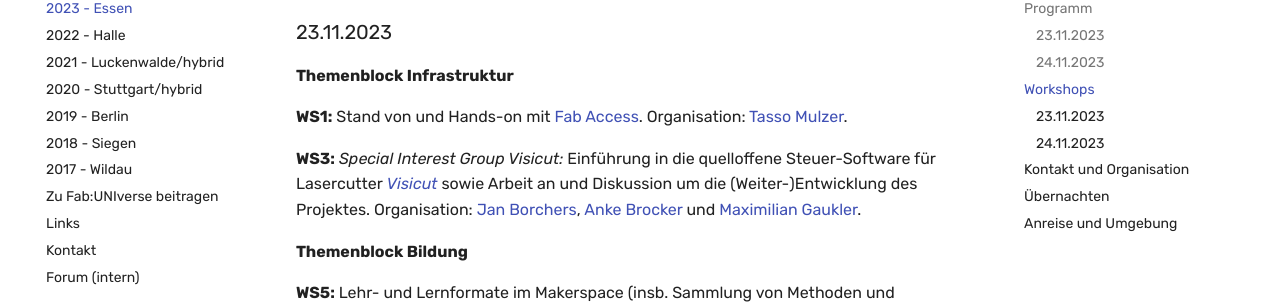
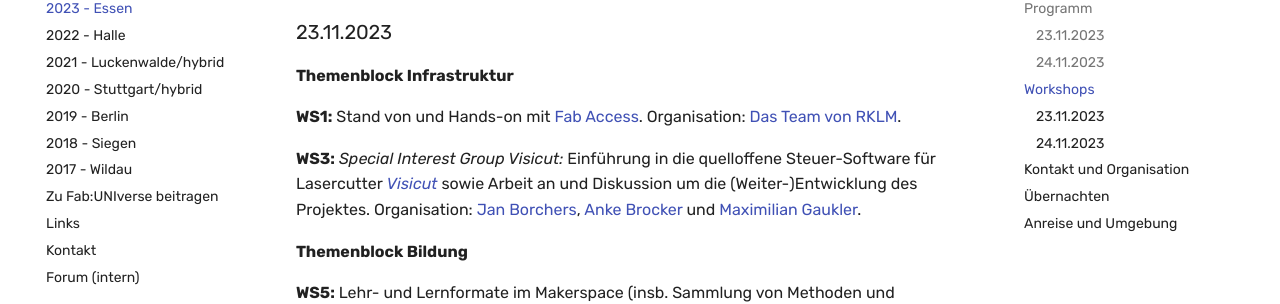
Before and after one commit to fabuniverse/website, an MkDocs documentation site: the page built from docs/2023.md, in a window 1280 px wide and 900 px high, scrolled down 2127 px. Shown: the part 153-457 px from the top of the window. Built offline with MkDocs 1.6.1 and Material for MkDocs 9.7.7, drawn with Linux system fonts in a browser that asks for light colours; comment, search, counter and statistics services are not loaded.

Commit message:
Update 2023.md

```diff
--- a/docs/2023.md
+++ b/docs/2023.md
@@ -73,7 +73,7 @@ Die genaue Zeitplanung und Zuteilung zu den Workshops machen wir gemeinsam an Ta
 
 **Themenblock Infrastruktur**
 
-**WS1:** Stand von und Hands-on mit [Fab Access](https://fab-access.org/). Organisation: [Tasso Mulzer](https://www.bht-berlin.de/people/detail/1487).
+**WS1:** Stand von und Hands-on mit [Fab Access](https://fab-access.org/). Organisation: [Das Team von RKLM](https://www.rlkm.berlin/).
 
 **WS3:** *Special Interest Group Visicut:* Einführung in die quelloffene Steuer-Software für Lasercutter [*Visicut*](https://visicut.org/) sowie Arbeit an und Diskussion um die (Weiter-)Entwicklung des Projektes. Organisation: [Jan Borchers](https://hci.rwth-aachen.de/borchers), [Anke Brocker](https://hci.rwth-aachen.de/brocker) und [Maximilian Gaukler](https://www.offene-werkstaetten.org/users/profile/1076).
 
@@ -99,7 +99,7 @@ Die genaue Zeitplanung und Zuteilung zu den Workshops machen wir gemeinsam an Ta
 
 <strike>**WS2:** Drittmittelanträge, Fundraising, Finanzierung. Organisation: [RUB-Worldfactory](https://www.worldfactory.de/).</strike>
 
-**WS7:** Quo vadis, Fab:UNIverse? VOW-Arbeitsgruppe? Geschäftsstelle? Weiter wie bisher? Organisation: [Orga-Team Fab:UNIverse](https://fab-universe.github.io/website/beitragen/).
+**WS7:** Quo vadis, Fab:UNIverse? VOW-Arbeitsgruppe? Geschäftsstelle? Weiter wie bisher? Organisation: [Orga-Team Fab:UNIverse](https://fabuniverse.github.io/website/beitragen/).
 
 **WS10:** Offenheit, Macht- und Hierarchiestrukturen in Fab Labs und Makerspaces. Organisation: [Oliver Stickel](https://oliverstickel.de).
 
```
